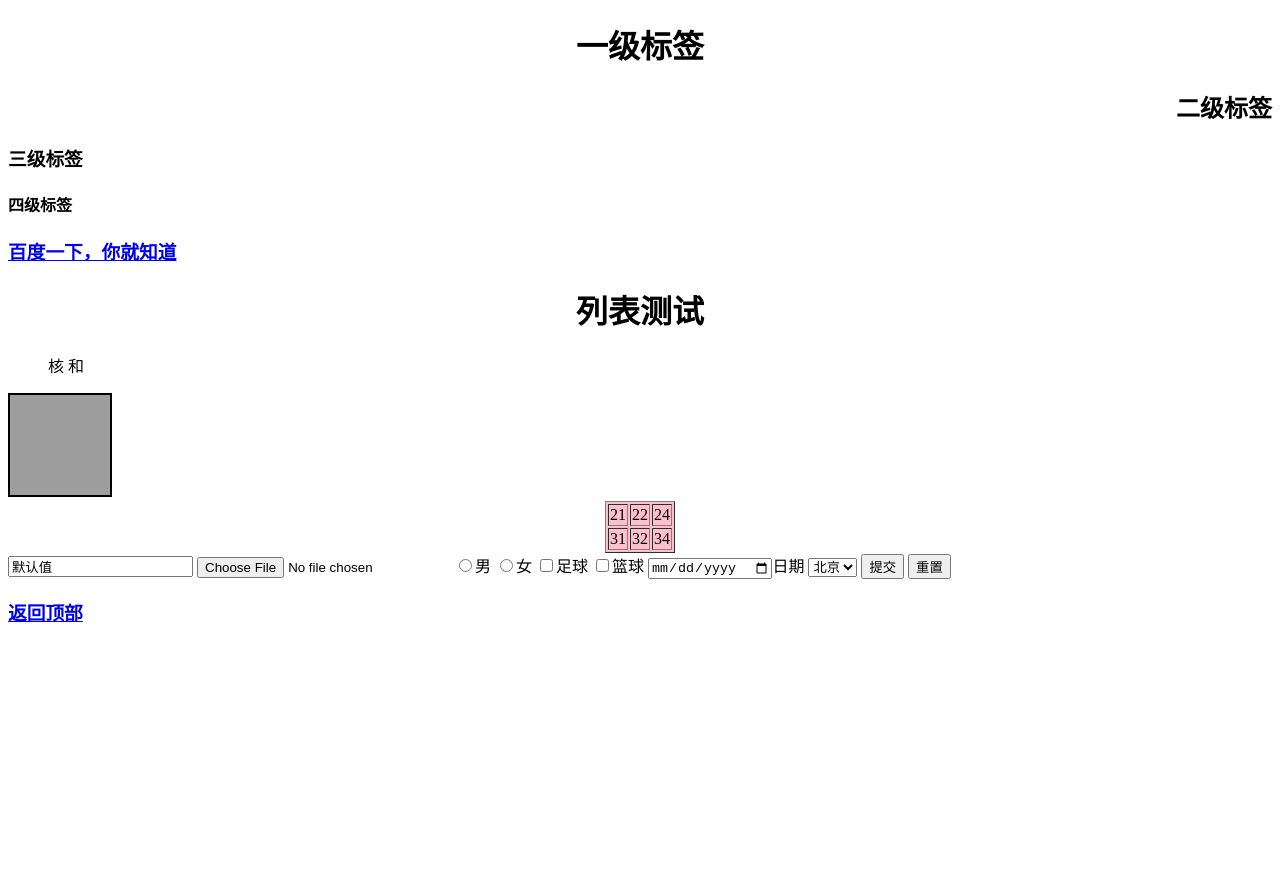
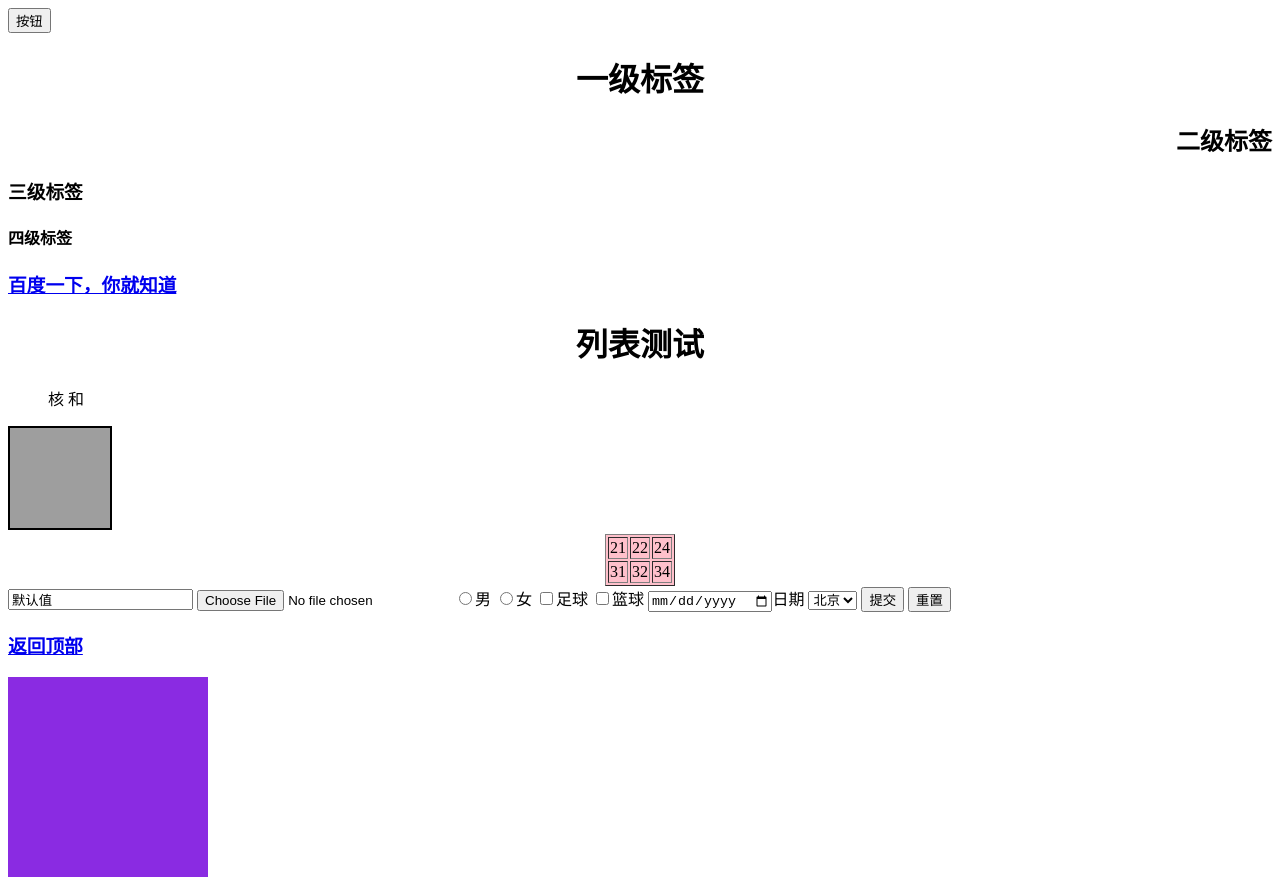
Before and after one commit to luozhengchao/air-web, a website built with webpack: page src/html_study/test01.html in a window 1280 px wide. Before the commit the page ends 800 px from the top, so only its background shows below. Built offline with nearby package versions, Linux system fonts and the light colour scheme; grey boxes are pictures that could not be loaded.

Commit message:
js study

```diff
--- a/src/html_study/test01.html
+++ b/src/html_study/test01.html
@@ -1,9 +1,32 @@
 <!DOCTYPE html>
+<head>
+    <style>
+        #div1{
+            width: 200px;
+            height: 200px;
+            background-color: blueviolet;
+        }
+    </style>
+
+    <script type="text/javascript">
+        function fn1(thisObj) {
+            thisObj.style.width = '400px',
+            thisObj.style.height = '400px',
+            thisObj.style.backgroundColor = 'red'
+        }
+    </script>
+
+</head>
 
 <html>
     <title>测试title</title>
     <meta charset="utf-8">
     <body>
+
+        <form>
+            <input type="button" value="按钮" onclick="fn(1)">
+        </form>
+
         <h1 align="center" name='top'>一级标签
             <h2 align="right" >二级标签
                 <h3>三级标签
@@ -67,6 +90,8 @@
             <h3>返回顶部</h3>
         </a>
 
+        <div id="div1" onclick="fn1(this)"></div>
+
     </body>
 
 </html>
--- /dev/null
+++ b/src/js_study.js
@@ -0,0 +1,5 @@
+function fn1() {
+    alert("hello js")
+}
+
+fn1()
```
Also changed, not shown: src/html_study/._test01.html (deleted).
